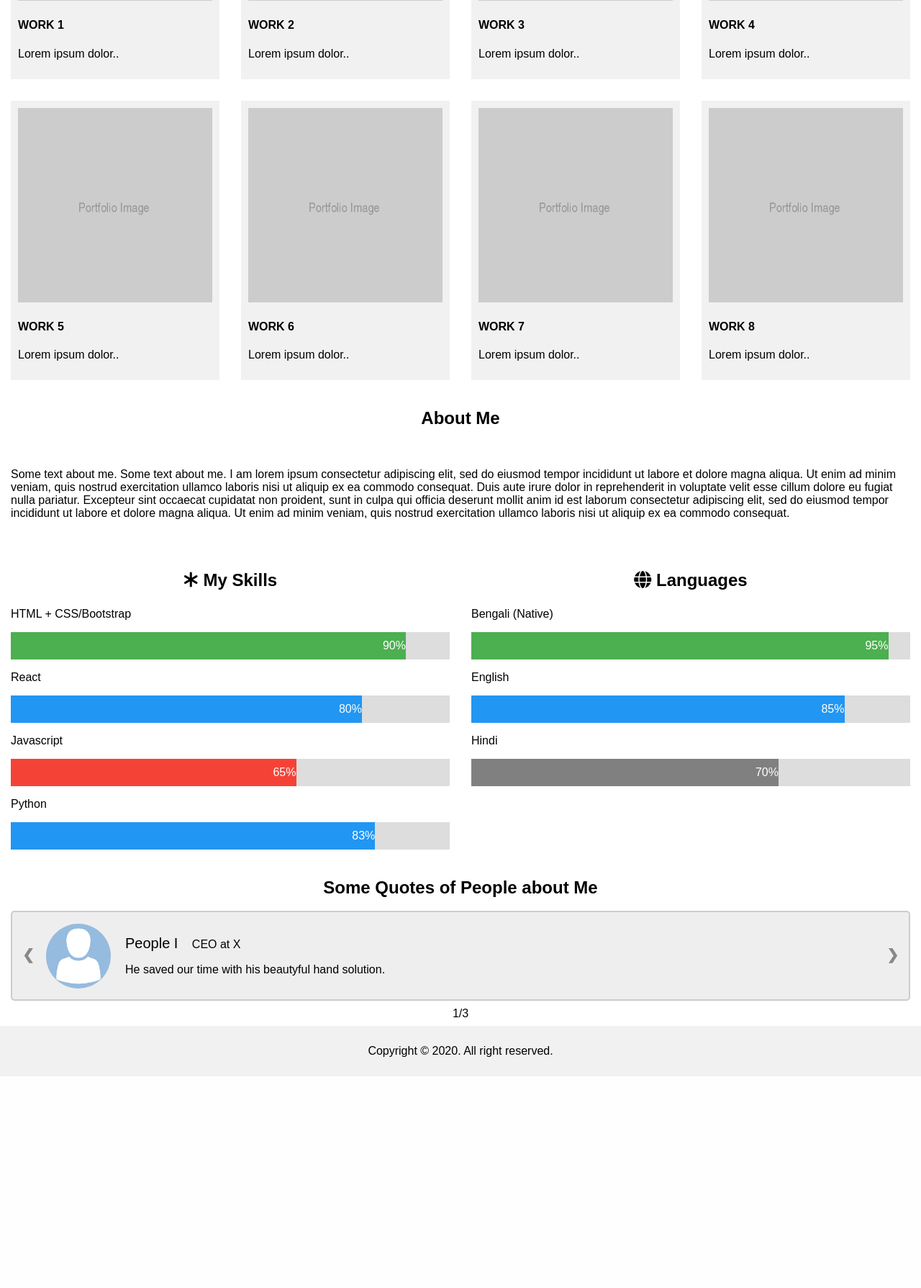
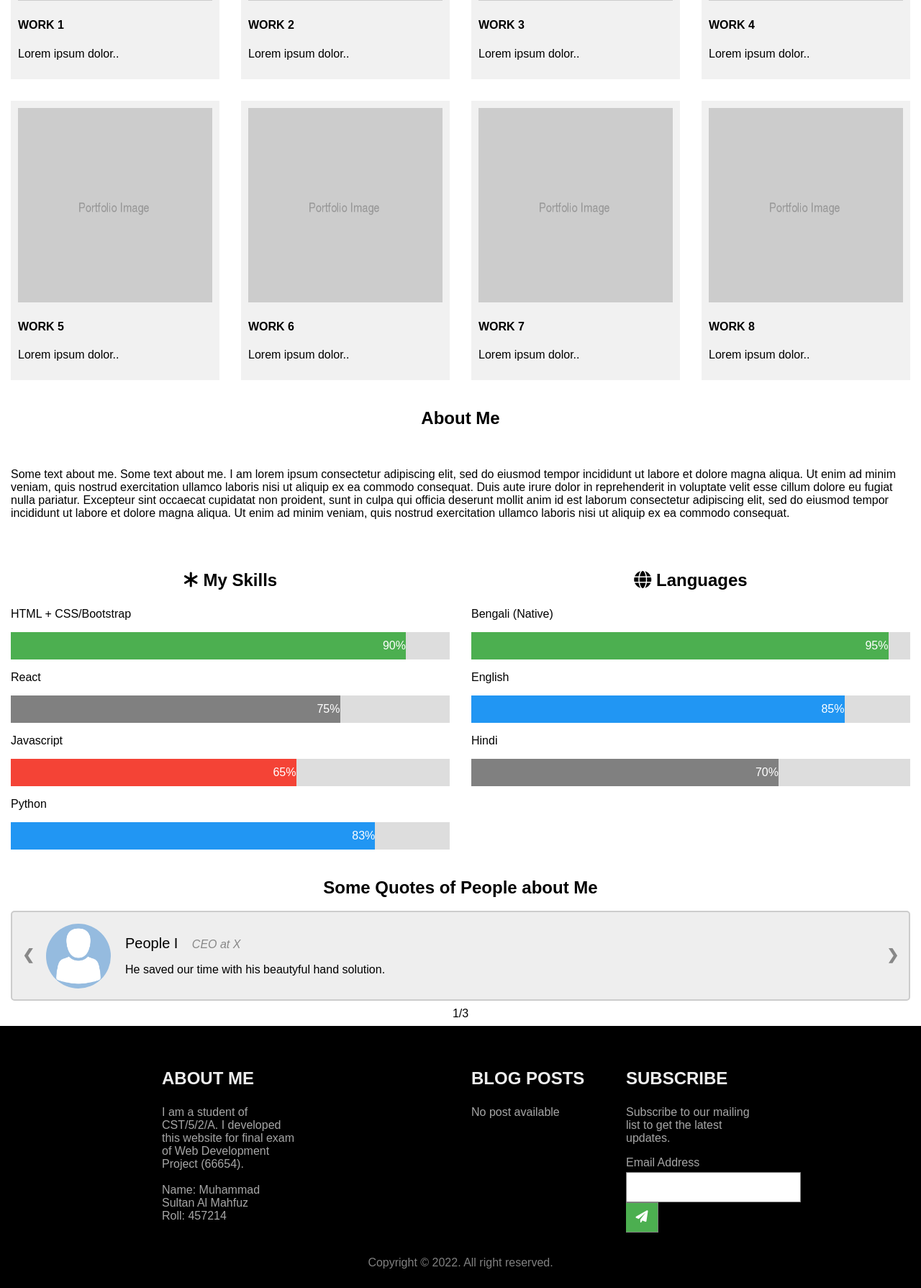
Before and after one commit to mahfuz225bd/web-development-project-assignment, a PHP site: page / in a window 1280 px wide. Shown: the part 1610-3399 px from the top of the page at 72% size. Before the commit the page ends 3105 px from the top, so only its background shows below. Run offline with PHP 8.4, Linux system fonts and the light colour scheme.

Commit message:
footer section done

```diff
--- a/assets/css/default.css
+++ b/assets/css/default.css
@@ -1,5 +1,6 @@
 @import url('./variables.css');
 @import url('./responsive.css');
+@import url('./main-nav.css');
 @import url('./card.css');
 @import url('./price-table.css');
 @import url('./portfolio.css');
@@ -8,6 +9,7 @@
 @import url('./contact.css');
 @import url('./chat.css');
 @import url('./social-linkbar.css');
+@import url('./subscribe-form.css');
 
 * {
 	box-sizing: border-box;
@@ -64,66 +66,39 @@ header hgroup h2::after {
 	content: '|';
 }
 
-header nav {
-	float: right;
-	overflow: hidden;
-	margin-top: 11.5px;
-}
-
-header nav a {
-	float: left;
-	display: block;
-	text-align: center;
-	padding: 14px 16px;
-	text-decoration: none;
-	font-size: 17px;
-	background-color: black;
-	color: white;
-	margin-right: 3px;
-}
-
-header nav a:hover {
-	background-color: #ddd;
-	color: #000;
-}
-
-nav .nav-icon {
-	display: none;
-}
-
 /* Main */
 
 main {
 	padding: 109px repeat(3, 20px);
 }
 
-main section h3 {
+section h3 {
 	text-align: center;
 	font-size: 1.5em;
 }
 
-main section article {
+section article {
 	float: left;
 	padding: 15px;
 }
 
-main section.col-1 article {
+section.col-1 article {
 	width: 100%;
 }
 
-main section.col-2 article {
+section.col-2 article {
 	width: 50%;
 }
 
-main section.col-3 article {
+section.col-3 article {
 	width: 33.33%;
 }
 
-main section.col-4 article {
+section.col-4 article {
 	width: 25%;
 }
 
-main section:after {
+section:after {
 	content: '';
 	display: table;
 	clear: both;
@@ -137,7 +112,30 @@ main section.first-section article p::first-letter {
 /* Footer */
 
 footer {
-	background-color: var(--bg-skin-grey);
+	background-color: black;
 	text-align: center;
 	padding: 10px;
+	color: #fff;
 }
+
+footer h3 {
+	color: #eee;
+}
+
+footer p {
+	opacity: .5;
+}
+
+footer section {
+	text-align: left;
+	margin: 10px 200px 10px 200px;
+}
+
+footer section h3 {
+	text-align: left;
+	text-transform: uppercase;
+}
+
+footer section p, label{
+	opacity: .65;
+}
--- /dev/null
+++ b/assets/css/main-nav.css
@@ -0,0 +1,28 @@
+/* main-nav.css */
+
+header nav {
+	float: right;
+	overflow: hidden;
+	margin-top: 11.5px;
+}
+
+header nav a {
+	float: left;
+	display: block;
+	text-align: center;
+	padding: 14px 16px;
+	text-decoration: none;
+	font-size: 17px;
+	background-color: black;
+	color: white;
+	margin-right: 3px;
+}
+
+header nav a:hover {
+	background-color: #ddd;
+	color: #000;
+}
+
+nav .nav-icon {
+	display: none;
+}
--- a/assets/css/responsive.css
+++ b/assets/css/responsive.css
@@ -5,6 +5,10 @@
 	main section.col-2 article,
 	main section.col-3 article,
 	main section.col-4 article,
+	footer section.col-1 article,
+	footer section.col-2 article,
+	footer section.col-3 article,
+	footer section.col-4 article,
 	.contact-form input[type='submit'] {
 		width: 100%;
 	}
@@ -14,7 +18,7 @@
 	}
 
 	header hgroup h1 {
-		font-size: 1.7em;
+		font-size: 1.63em;
 	}
 
 	header nav {
@@ -28,6 +32,14 @@
 		padding: 14px;
 		text-align: left;
 		margin-top: 3px;
+	}
+
+	.blank-col {
+		display: none;
+	}
+
+	footer section {
+		margin: 5px 5px 5px 5px;
 	}
 
 	.social-icon-bar a:not(.toggle) {
@@ -48,14 +60,19 @@
 	}
 }
 
-@media (max-width: 500px) {
+@media (max-width: 600px) {
 	.testimonial .container {
 		text-align: center;
 		padding: 16px;
 	}
 	.testimonial .container img {
 		margin: auto;
+		padding-top: 6px;
+		margin-left: -5px;
 		float: none;
 		display: block;
 	}
+	.testimonial .container p {
+		text-align: left;
+	}
 }
--- a/assets/css/skillbar.css
+++ b/assets/css/skillbar.css
@@ -17,8 +17,8 @@
 	background-color: var(--green);
 }
 .skillbar .skills.react {
-	width: 80%;
-	background-color: var(--blue);
+	width: 75%;
+	background-color: var(--dark-grey);
 }
 .skillbar .skills.js {
 	width: 65%;
--- /dev/null
+++ b/assets/css/subscribe-form.css
@@ -0,0 +1,27 @@
+.mc-field-group {
+	margin-top: -14px;
+}
+
+.mc-field-group input {
+	background-color: #fff;
+	float: left;
+}
+
+.mc-field-group button {
+	background-color: var(--green);
+	cursor: pointer;
+	color: #fff;
+	border-left: none;
+	width: 45px;
+}
+
+.mc-field-group input,
+button {
+	font-size: 17px;
+	padding: 10px;
+	border: 1px solid grey;
+}
+
+#mc-embedded-subscribe-form button:hover {
+	background-color: var(--green2);
+}
--- a/assets/css/testimonial.css
+++ b/assets/css/testimonial.css
@@ -27,7 +27,12 @@
 	border-radius: 50%;
 }
 
-.testimonial .container span {
+.testimonial .container span.title {
+	color: #888;
+	font-style: italic;
+}
+
+.testimonial .container span.name {
 	font-size: 20px;
 	margin-right: 15px;
 }
--- a/assets/js/default.js
+++ b/assets/js/default.js
@@ -4,7 +4,7 @@ import { animatedTypingH2 } from './animatedTypingH2.js';
 // Enable `include-html` attribute for including html file
 includeHTML();
 
-window.addEventListener('load', () => {
+document.addEventListener('DOMContentLoaded', () => {
 	// Animated typing
 	animatedTypingH2('<Full Stack Developer>', 100);
 
--- a/pages/index.html
+++ b/pages/index.html
@@ -19,7 +19,7 @@
 				ridiculus mus.
 			</p>
 			<p>
-				Aliquam vel elit id augue commodo tincidunt. Vestibulum mauris justo,
+				A liquam vel elit id augue commodo tincidunt. Vestibulum mauris justo,
 				consectetur ut odio tristique, hendrerit imperdiet risus. Sed malesuada
 				vehicula enim, quis posuere elit feugiat id. Proin dignissim odio
 				tristique pellentesque mattis. Aenean a metus a lacus iaculis dignissim.
@@ -241,7 +241,7 @@
 			</div>
 			<p>React</p>
 			<div class="skillbar">
-				<div class="skills react">80%</div>
+				<div class="skills react">75%</div>
 			</div>
 			<p>Javascript</p>
 			<div class="skillbar">
@@ -280,7 +280,10 @@
 						alt="Avatar"
 						style="width: 90px"
 					/>
-					<p><span>People I</span> CEO at X</p>
+					<p>
+						<span class="name">People I</span>
+						<span class="title">CEO at X</span>
+					</p>
 					<p>He saved our time with his beautyful hand solution.</p>
 				</div>
 				<div class="container">
@@ -289,7 +292,10 @@
 						alt="Avatar"
 						style="width: 90px"
 					/>
-					<p><span>People II</span> Teacher of Y School</p>
+					<p>
+						<span class="name">People I</span>
+						<span class="title">Teacher of Y School</span>
+					</p>
 					<p>Expert person like him we really expect.</p>
 				</div>
 				<div class="container">
@@ -298,7 +304,10 @@
 						alt="Avatar"
 						style="width: 90px"
 					/>
-					<p><span>People III</span> Works at Self-employed Business</p>
+					<p>
+						<span class="name">People III</span>
+						<span class="title">Works at Self-employed Business</span>
+					</p>
 					<p>Timely delivery and nice work.</p>
 				</div>
 				<nav>
--- a/pages/layout/footer.html
+++ b/pages/layout/footer.html
@@ -1 +1,82 @@
-<p>Copyright &copy; 2020. All right reserved.</p>
+<section class="col-4">
+	<article>
+		<h3>About Me</h3>
+		<p>
+			I am a student of CST/5/2/A. I developed this website for final exam of
+			Web Development Project (66654).
+			<br />
+			<br />
+			Name: Muhammad Sultan Al Mahfuz <br />
+			Roll: 457214
+		</p>
+	</article>
+	<article class="blank-col">
+		<!-- Blank Column -->
+		&nbsp;
+	</article>
+	<article>
+		<h3>Blog Posts</h3>
+		<p>No post available</p>
+	</article>
+	<article>
+		<h3>Subscribe</h3>
+		<p>Subscribe to our mailing list to get the latest updates.</p>
+		<!-- Begin Mailchimp Signup Form -->
+		<div id="mc_embed_signup">
+			<form
+				action="https://gmail.us14.list-manage.com/subscribe/post?u=61468cad56f4c9f5dd1ec629a&amp;id=143fa50d72"
+				method="post"
+				id="mc-embedded-subscribe-form"
+				name="mc-embedded-subscribe-form"
+				class="validate"
+				target="_blank"
+				novalidate
+			>
+				<div id="mc_embed_signup_scroll">
+					<label for="mce-EMAIL">Email Address</label>
+					<div class="mc-field-group">
+						<br />
+						<input
+							type="email"
+							value=""
+							name="EMAIL"
+							class="required email"
+							id="mce-EMAIL"
+						/>
+						<button
+							type="submit"
+							value="Subscribe"
+							name="subscribe"
+							id="mc-embedded-subscribe"
+							class="button"
+						>
+							<i class="fas fa-paper-plane"></i>
+						</button>
+					</div>
+					<div id="mce-responses" class="clear foot">
+						<div
+							class="response"
+							id="mce-error-response"
+							style="display: none"
+						></div>
+						<div
+							class="response"
+							id="mce-success-response"
+							style="display: none"
+						></div>
+					</div>
+					<!-- real people should not fill this in and expect good things - do not remove this or risk form bot signups-->
+					<div style="position: absolute; left: -5000px" aria-hidden="true">
+						<input
+							type="text"
+							name="b_61468cad56f4c9f5dd1ec629a_143fa50d72"
+							tabindex="-1"
+							value=""
+						/>
+					</div>
+				</div>
+			</form>
+		</div>
+	</article>
+</section>
+<p>Copyright &copy; 2022. All right reserved.</p>
```
Also changed, not shown: 1 other file.
